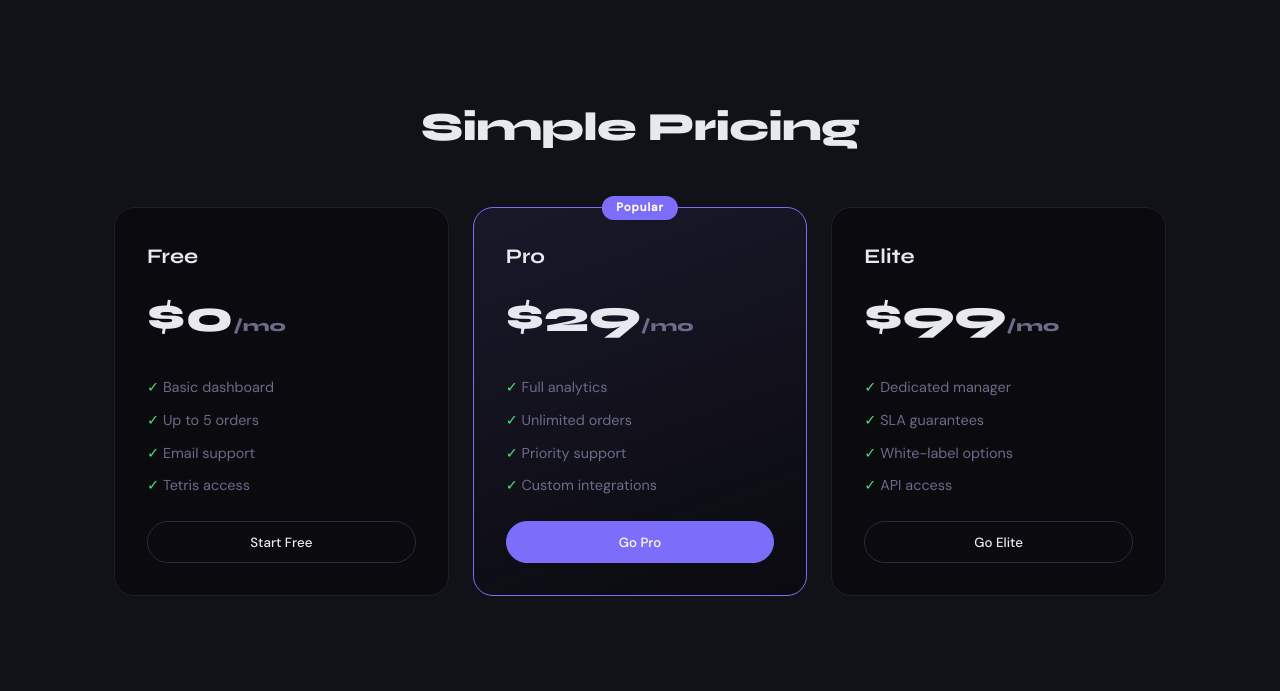
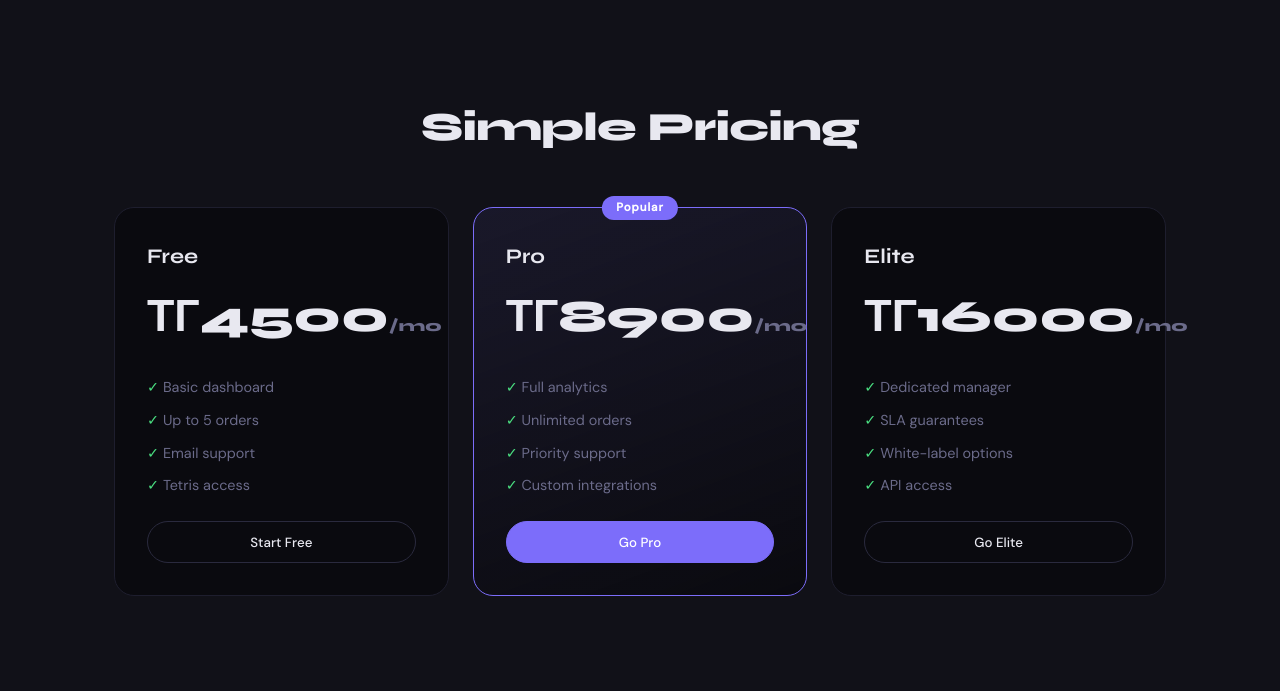
Before and after one commit to Madi3323/alma_digital335, a Flask app: page / in a window 1280 px wide. Shown: the part 1367-2058 px from the top of the page. Run offline with Flask 3, Linux system fonts and the light colour scheme.

Commit message:
Update index.html

```diff
--- a/templates/index.html
+++ b/templates/index.html
@@ -79,7 +79,7 @@
       <div class="pricing-grid">
         <div class="plan-card">
           <div class="plan-name">Free</div>
-          <div class="plan-price">$0<span>/mo</span></div>
+          <div class="plan-price">ТГ4500<span>/mo</span></div>
           <ul class="plan-features">
             <li>Basic dashboard</li>
             <li>Up to 5 orders</li>
@@ -91,7 +91,7 @@
         <div class="plan-card plan-featured">
           <div class="plan-badge">Popular</div>
           <div class="plan-name">Pro</div>
-          <div class="plan-price">$29<span>/mo</span></div>
+          <div class="plan-price">ТГ8900<span>/mo</span></div>
           <ul class="plan-features">
             <li>Full analytics</li>
             <li>Unlimited orders</li>
@@ -102,7 +102,7 @@
         </div>
         <div class="plan-card">
           <div class="plan-name">Elite</div>
-          <div class="plan-price">$99<span>/mo</span></div>
+          <div class="plan-price">ТГ16000<span>/mo</span></div>
           <ul class="plan-features">
             <li>Dedicated manager</li>
             <li>SLA guarantees</li>
```
